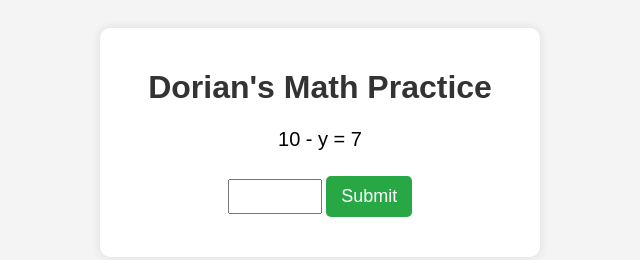
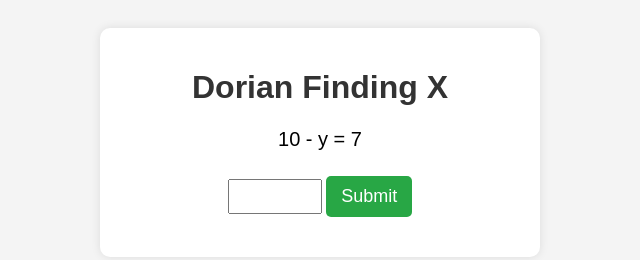
Before and after one commit to leoyigit/find-the-x, a plain HTML site: page index.html in a window 1280 px wide. Shown: the whole page, without its empty margins (320-960 px from the left). Drawn offline with Linux system fonts and the light colour scheme.

Commit message:
Update index.html

```diff
--- a/index.html
+++ b/index.html
@@ -3,7 +3,7 @@
 <head>
     <meta charset="UTF-8">
     <meta name="viewport" content="width=device-width, initial-scale=1.0">
-    <title>Dorian finding X</title>
+    <title>Dorian Finding X</title>
     <style>
         body {
             font-family: Arial, sans-serif;
@@ -55,7 +55,7 @@
 <body>
 
 <div class="quiz-container">
-    <h1>Dorian's Math Practice</h1>
+    <h1>Dorian Finding X</h1>
     <div id="question-container">
         <p class="question" id="question"></p>
         <input type="number" id="answer" placeholder="">
```
